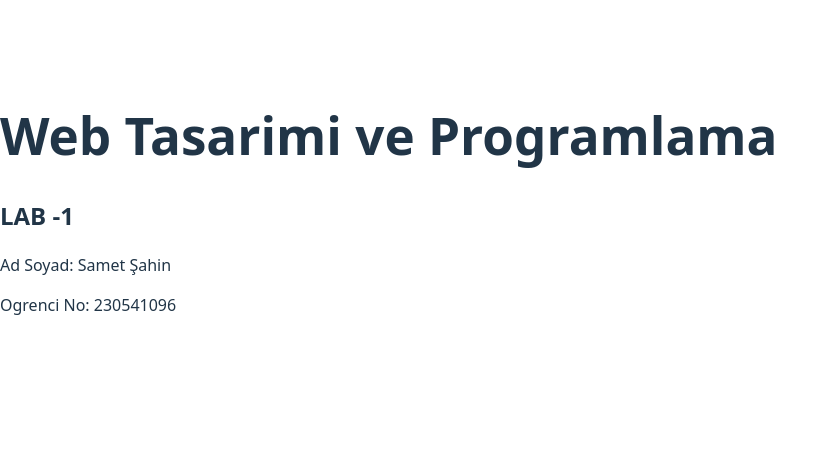
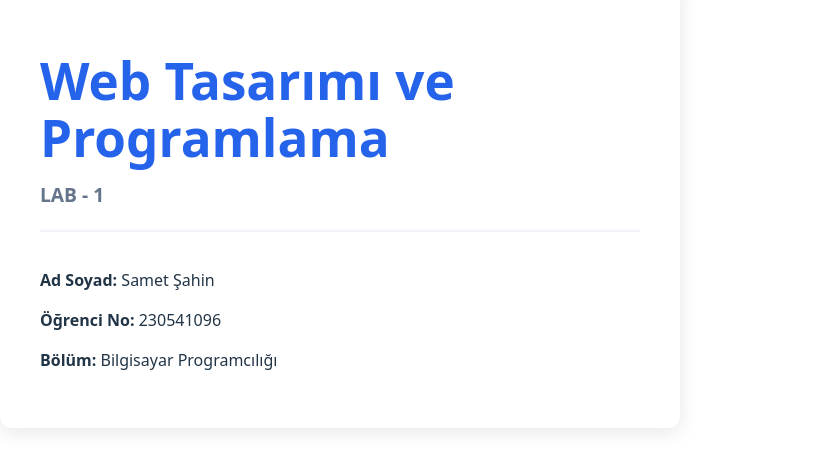
Before and after one commit to Samet230/web-lab-hello, a React (Vite) app: page / in a window 1280 px wide. Shown: the part 197-668 px from the top of the page, without its empty margins (0-837 px from the left). Built offline with nearby package versions, Linux system fonts and the light colour scheme.

Commit message:
style: improve UI aesthetics and fix README typo

```diff
--- a/src/App.tsx
+++ b/src/App.tsx
@@ -1,10 +1,21 @@
 function App() {
     return (
-        <div>
-            <h1>Web Tasarimi ve Programlama</h1>
-            <h2>LAB -1</h2>
-            <p>Ad Soyad: Samet Şahin</p>
-            <p>Ogrenci No: 230541096</p>
+        <div style={{
+            padding: '40px',
+            fontFamily: 'system-ui, -apple-system, sans-serif',
+            maxWidth: '600px',
+            margin: '40px auto',
+            borderRadius: '12px',
+            boxShadow: '0 4px 20px rgba(0,0,0,0.1)',
+            backgroundColor: '#ffffff'
+        }}>
+            <h1 style={{ color: '#2563eb', marginBottom: '10px' }}>Web Tasarımı ve Programlama</h1>
+            <h2 style={{ color: '#64748b', fontSize: '1.2rem', marginBottom: '20px' }}>LAB - 1</h2>
+            <div style={{ borderTop: '2px solid #f1f5f9', paddingTop: '20px' }}>
+                <p><strong>Ad Soyad:</strong> Samet Şahin</p>
+                <p><strong>Öğrenci No:</strong> 230541096</p>
+                <p><strong>Bölüm:</strong> Bilgisayar Programcılığı</p>
+            </div>
         </div>
     );
 }
```
Also changed, not shown: image.png (added), 1 other file (tests, documents, lock files or other folders).
